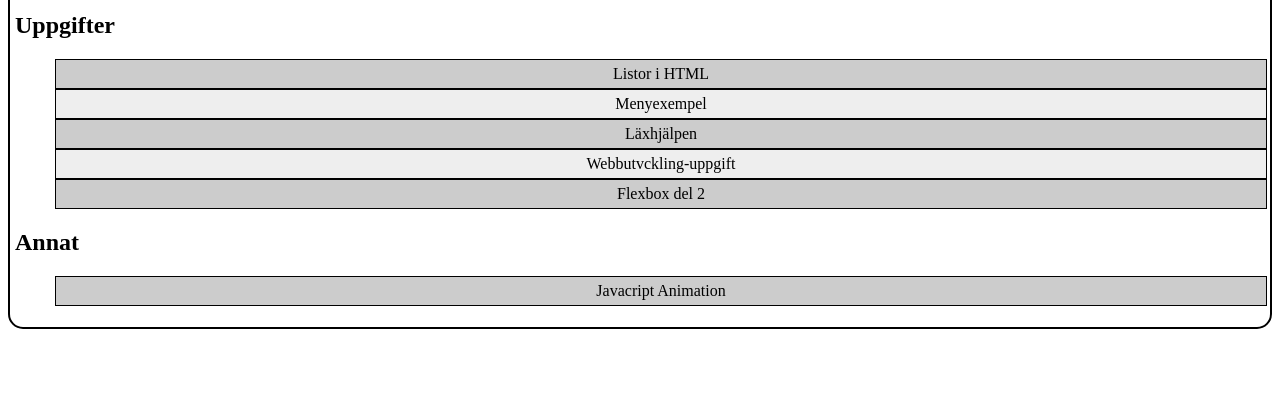
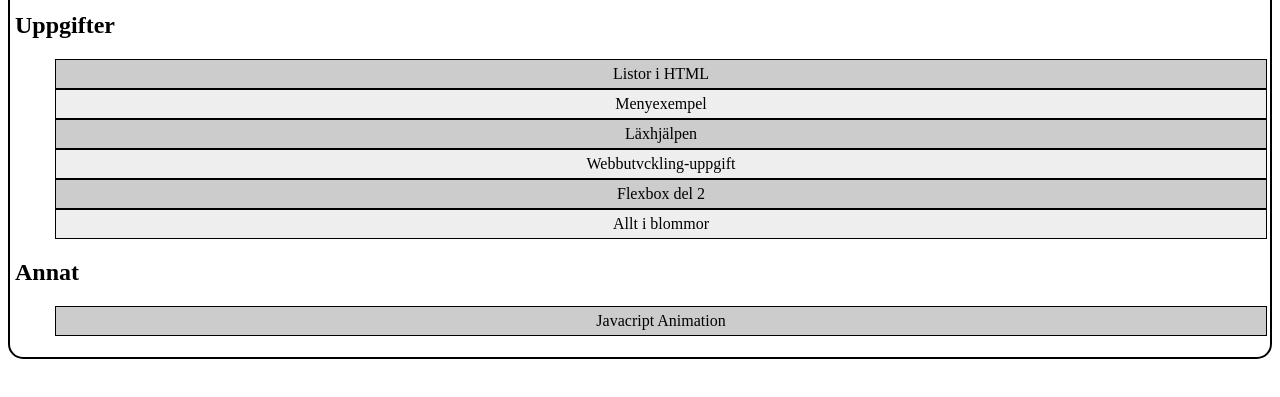
Before and after one commit to julsvor/julsvor.github.io, a plain HTML site: page index.html in a window 1280 px wide. Shown: the part 73-470 px from the top of the page. Drawn offline with Linux system fonts and the light colour scheme.

Commit message:
Allt i blommor

```diff
--- a/index.html
+++ b/index.html
@@ -17,6 +17,7 @@
         <li><a href="laxhjalpen/index.html">Läxhjälpen</a></li>
         <li><a href="webbutvckling-uppgift/index.html">Webbutvckling-uppgift</a></li>
         <li><a href="flexbox-del-2/index.html">Flexbox del 2</a></li>
+        <li><a href="webbutveckling-webbsida-allt-i-blommor/index.html">Allt i blommor</a></li>
     </ol>
 
     <h2>Annat</h2>
```
